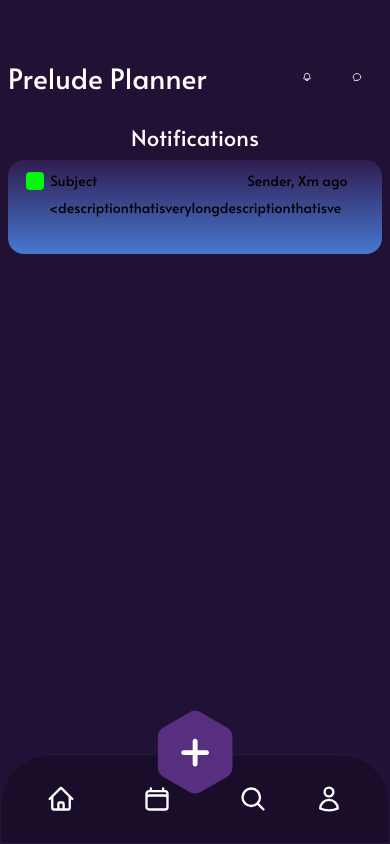
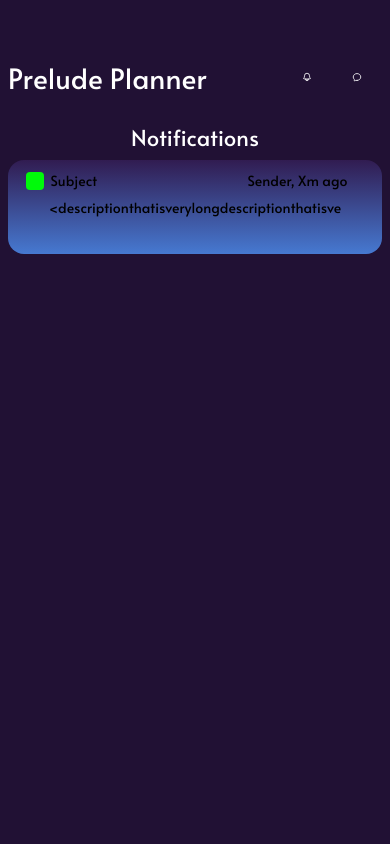
Before and after one commit to hguan-dev/prelude-planner-app, a React Native app: screen /NotificationScreen in a window 390 px wide. Built offline with nearby package versions, Linux system fonts and the light colour scheme.

Commit message:
removed bottom nav in notif screen
removed bottom nav in notif screen

```diff
--- a/screens/NotificationScreen.js
+++ b/screens/NotificationScreen.js
@@ -2,7 +2,6 @@ import * as React from "react";
 import { StyleSheet, View, Text, ScrollView } from "react-native";
 import Header from "../components/Header";
 import NotificationItem from "../components/NotificationItem";
-import BottomNav from "../components/BottomNav";
 import { Color, FontFamily, FontSize, Padding } from "../GlobalStyles";
 
 const NotificationScreen = () => {
@@ -16,7 +15,6 @@ const NotificationScreen = () => {
           {/* Add more NotificationItem components as needed */}
         </View>
       </ScrollView>
-      <BottomNav />
     </View>
   );
 };
```
